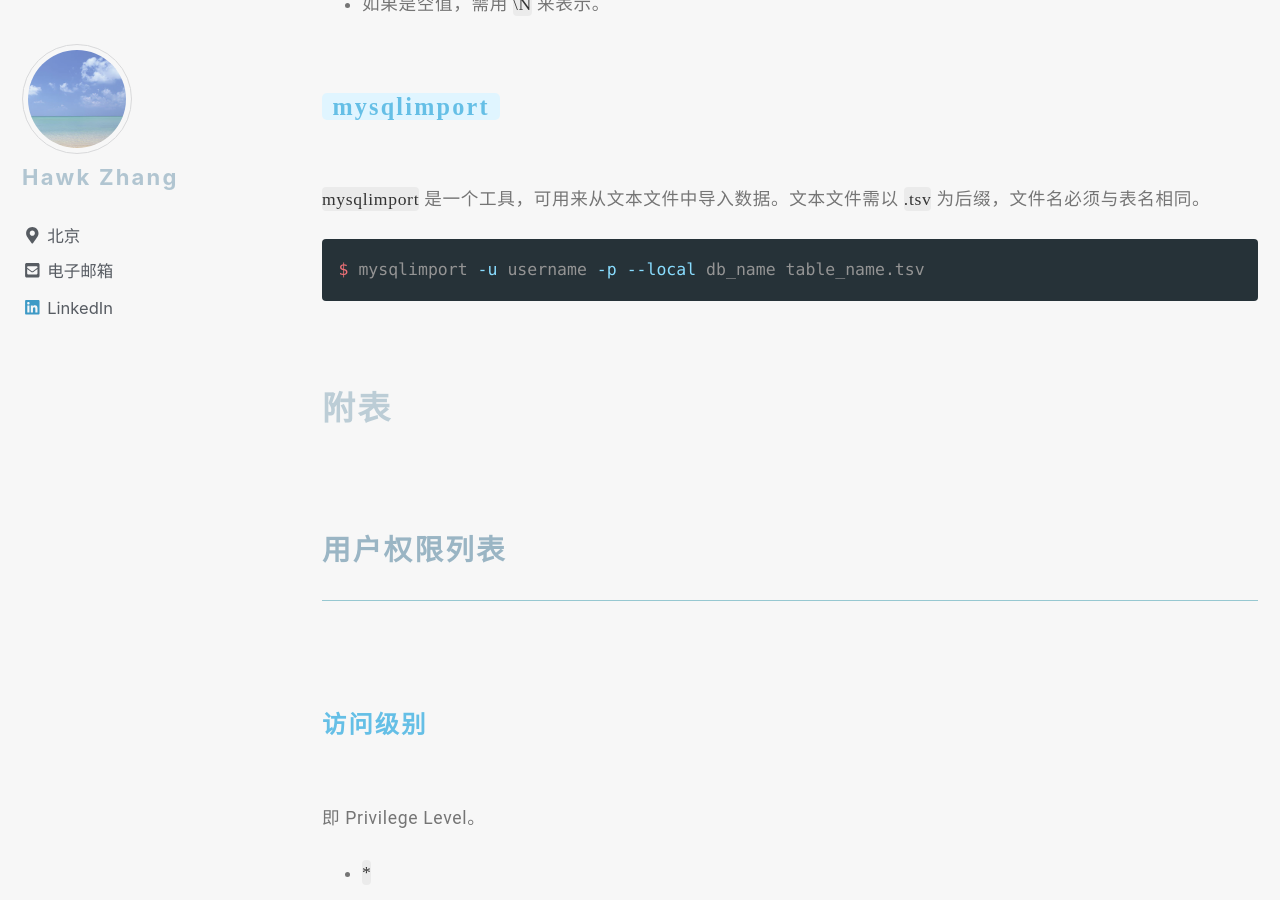
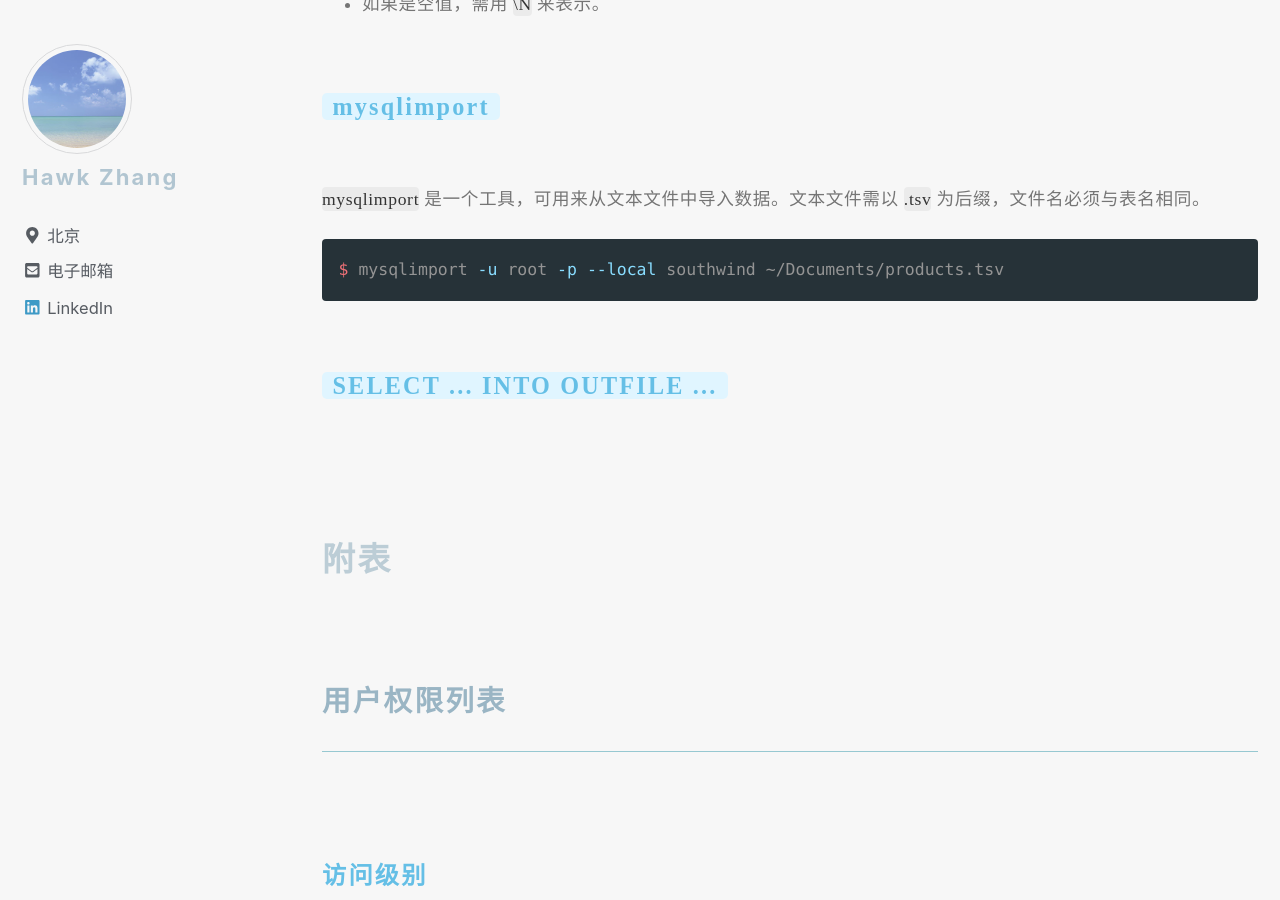
Before and after one commit to narru888/linotes_note, a Jekyll site: the page built from _posts/mysql/2016-04-02-statements.md, in a window 1280 px wide and 900 px high, scrolled down 23975 px. Built offline with Jekyll 4.4.1, drawn with Linux system fonts in a browser that asks for light colours; nearby versions of some CDN libraries; a script that is not in the unit is left out.

Commit message:
update on 2018-10-15 15:18:01 CST

````diff
--- a/_posts/mysql/2016-04-02-statements.md
+++ b/_posts/mysql/2016-04-02-statements.md
@@ -967,8 +967,15 @@ LOAD DATA LOCAL FILE '~/Documents/products_in.csv' INTO TABLE products
 `mysqlimport` 是一个工具，可用来从文本文件中导入数据。文本文件需以 `.tsv` 为后缀，文件名必须与表名相同。
 
 ```bash
-$ mysqlimport -u username -p --local db_name table_name.tsv
+$ mysqlimport -u root -p --local southwind ~/Documents/products.tsv
 ```
+
+
+
+
+#### `SELECT ... INTO OUTFILE ...`
+
+
 
 
 
````
